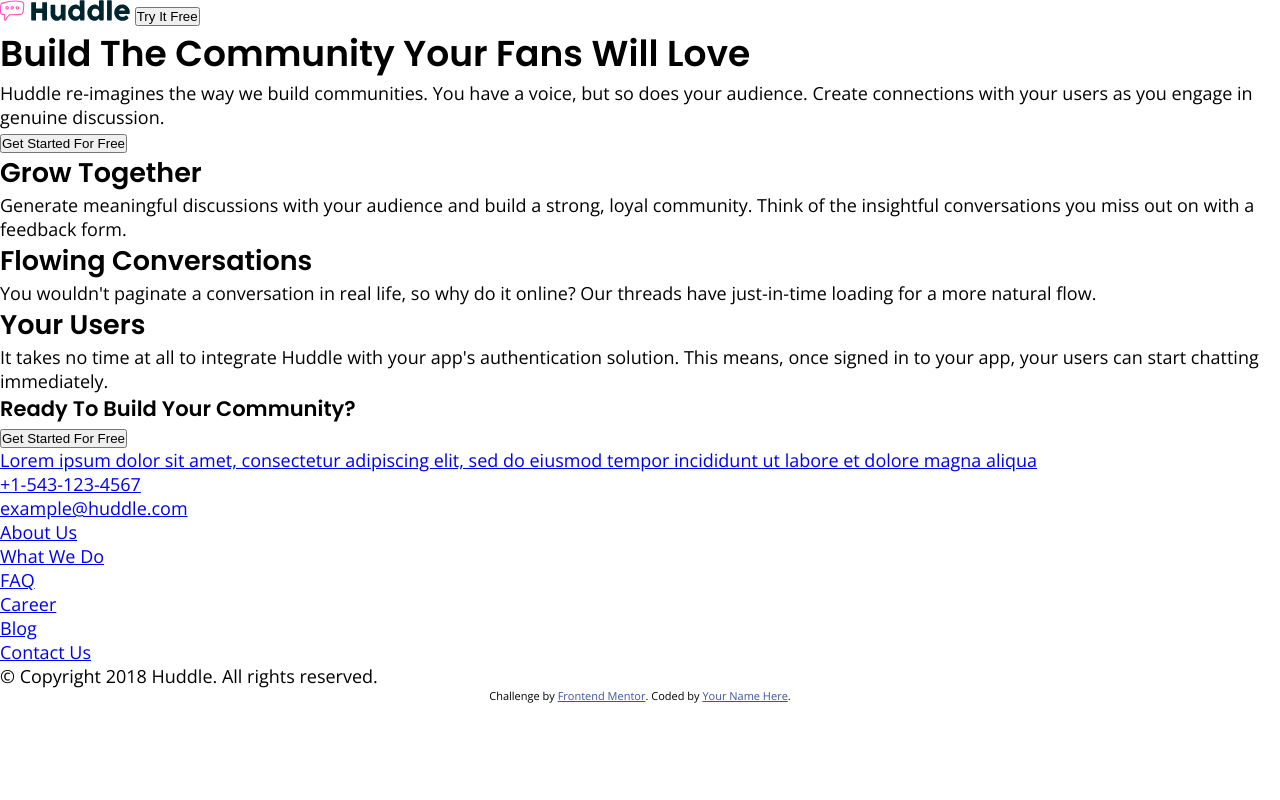
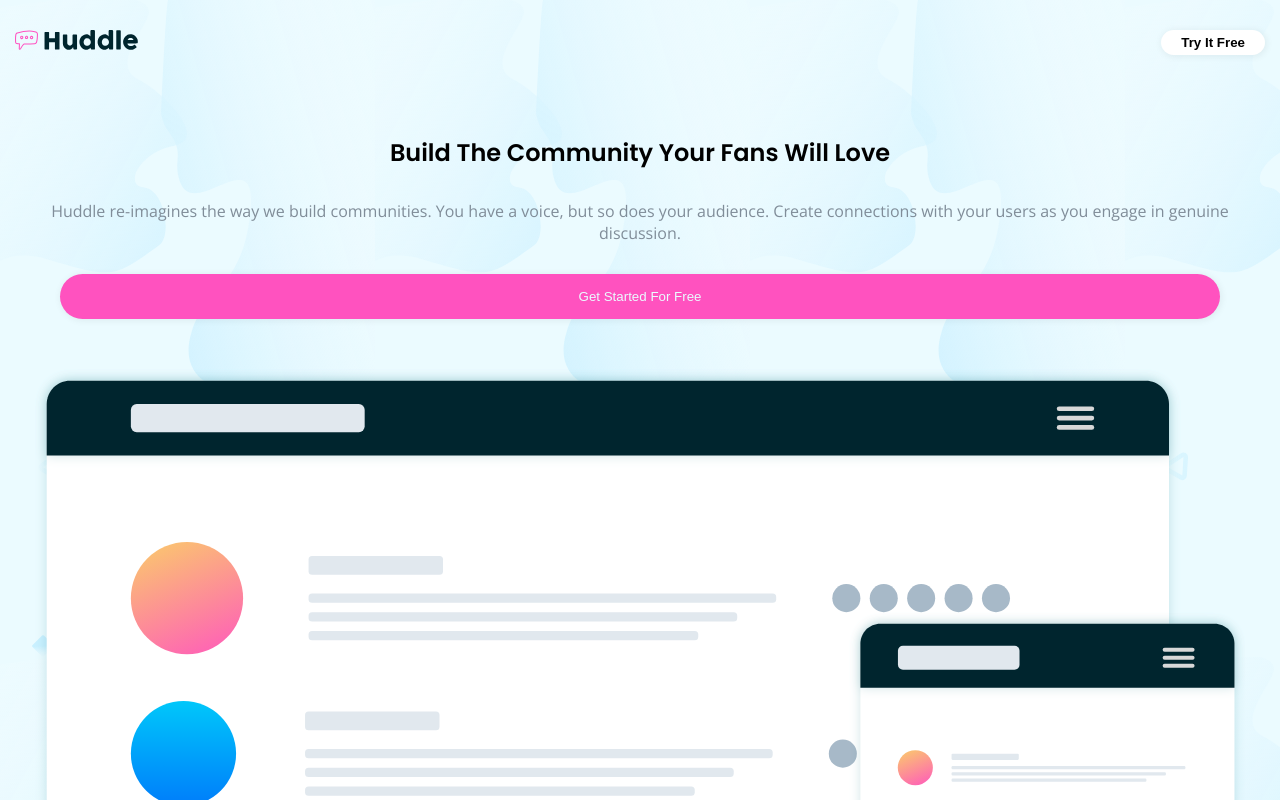
Before and after one commit to renancardosodev/huddle-ex, a plain HTML site: page index.html in a window 1280 px wide. Shown: the top 800 px of the page. Drawn offline with nearby package versions, Linux system fonts and the light colour scheme.

Commit message:
Segundo dia de exercicio

```diff
--- a/css/style.css
+++ b/css/style.css
@@ -23,23 +23,185 @@
     background-color: white;
     font-family: 'Open Sans', sans-serif;
     font-size: 1.8rem;
-    font-size: 400;
+    font-weight: 400;
+    text-align: center;
 }
 
-h1, h2, h3{
+h1, h2{
     font-family: 'Poppins', sans-serif;
+    text-align: center;
 }
 
+h1{
+    font-size: 2.4rem
+}
+
+h2{
+    font-size: 2.0rem
+}
+
+p{
+    color: var(--color_details);
+    font-size: 1.4rem;
+}
+
+
 header{
-    background-image: url();
+    background-color: var(--banner);
+    background-image: url(../images/bg-hero-mobile.svg);
+
+    display: flex;
+    flex-direction: column;
+    align-items: center;
+    justify-content: space-between;
+}
+
+nav{
+    padding: 30px 15px;
+    width: 100%;
+
+    display: flex;
+    justify-content: space-between;
+
 }
 
 img{
-    width: 130px;
+    height: 20px;
 }
 
+nav button{
+    background-color: white;
+    font-weight: 700;
+    padding: 5px 20px;
 
+    border-radius: 20px;
+    border: transparent;
+    box-shadow: 1px 1px 7px 1px rgba(0, 0, 0, 0.06);
+}
 
+.banner{
+    display: flex;
+    flex-direction: column;
+    gap: 30px;
 
-.attribution { font-size: 11px; text-align: center; }
+    padding: 50px 35px 20px 35px;
+}
+
+.banner p{
+    font-size: 1.6rem;
+}
+
+.banner img{
+    padding: 20px 0;
+    width: 100%;
+    height: auto;
+}
+
+.banner button{
+    background-color: var(--color_buttons);
+    color: var(--banner);
+    margin: 0 25px;
+    padding: 15px 20px;
+
+    border-radius: 30px;
+    border: transparent;
+    box-shadow: 1px 1px 7px 1px rgba(0, 0, 0, 0.06);
+}
+
+main{
+    padding: 20px 20px 200px 20px;
+    display: flex;
+    flex-direction: column;
+    gap: 30px;
+
+    position: relative;
+}
+
+section{
+    margin: 5px 0;
+    padding: 40px;
+    background-color: white;
+    border-radius: 20px;
+    box-shadow: 1px 1px 15px 2px rgba(0, 0, 0, 0.05);
+}
+
+section img{
+    width: 100%;
+    height: auto;
+    padding: 10px;
+}
+
+section h2{
+    margin-bottom: 15px;
+    margin-top: 30px;
+}
+
+.callAction{
+    position: absolute;
+    bottom: -60px;
+    left: 0;
+    right: 0;
+    margin: 0 10px;
+    padding: 40px 10px;
+}
+ h3{
+    font-size: 1.8rem
+ }
+
+.callAction button{
+    background-color: var(--color_buttons);
+    color: var(--banner);
+    margin: 20px 10px 0 10px;
+    padding: 13px 40px;
+
+    border-radius: 30px;
+    border: transparent;
+    box-shadow: 1px 1px 7px 1px rgba(0, 0, 0, 0.06);
+}
+
+footer{
+    background-color: var(--footer);
+    padding: 120px 15px 20px 15px;
+    text-align: left;
+
+    display: grid;
+    grid-template-rows: 1fr 1fr;
+    gap: 20px;
+}
+
+#logo{
+    width: 170px;
+    height: auto;
+}
+
+.informations img{
+    width: 15px;
+    height: auto;
+}
+
+.informations li{
+    display: grid;
+    grid-template-columns: 11% 89%;
+    margin-top: 25px;
+}
+
+.menu li{
+    margin: 20px 0;
+}
+
+.copy{
+    text-align: center;
+}
+
+li{
+    list-style: none;
+}
+
+a{
+    text-decoration: none;
+    color: var(--banner);
+}
+
+.attribution {
+    font-size: 11px; text-align: center; }
 .attribution a { color: hsl(228, 45%, 44%); }
--- a/index.html
+++ b/index.html
@@ -17,16 +17,19 @@
       <img src="images/logo.svg" alt="logo huddle">
       <button>Try It Free</button>
     </nav>
-
+    <div class="banner">
       <h1>Build The Community Your Fans Will Love</h1>
       <p>Huddle re-imagines the way we build communities. You have a voice, but so does your audience.
       Create connections with your users as you engage in genuine discussion.
       </p>
       <button>Get Started For Free</button>
+      <img src="images/illustration-mockups.svg" alt="janelas do desktop e mobile">
+    </div>
   </header>
 
   <main>
     <section>
+      <img src="images/illustration-grow-together.svg" alt="grow together">
       <h2>Grow Together</h2>
       <p>Generate meaningful discussions with your audience and build a strong, loyal community.
       Think of the insightful conversations you miss out on with a feedback form.
@@ -34,6 +37,7 @@
     </section>
 
     <section>
+      <img src="images/illustration-flowing-conversation.svg" alt="flowing conversation">
       <h2>Flowing Conversations</h2>
       <p>You wouldn't paginate a conversation in real life, so why do it online? Our threads
       have just-in-time loading for a more natural flow.
@@ -41,46 +45,59 @@
     </section>
 
     <section>
+      <img src="images/illustration-your-users.svg" alt="your users">
       <h2>Your Users</h2>
       <p>It takes no time at all to integrate Huddle with your app's authentication solution.
       This means, once signed in to your app, your users can start chatting immediately.
       </p>
     </section>
 
-    <section>
+    <section class="callAction">
       <h3>Ready To Build Your Community?</h3>
       <button>Get Started For Free</button>
     </section>
   </main>
 
   <footer>
-    <ul>
-      <li><a href="#">
-        Lorem ipsum dolor sit amet, consectetur adipiscing elit, sed do eiusmod tempor
-        incididunt ut labore et dolore magna aliqua
-      </a></li>
-      <li><a href="#">+1-543-123-4567</a></li>
-      <li><a href="mailto:example@huddle.com">example@huddle.com</a></li>
+    <div>
+      <img id="logo" src="images/Design_sem_nome-removebg-preview.png" alt="logo">
+      <ul class="informations">
+        <li>
+          <span><img src="images/icon-location.svg" aria-hidden="true"></span>
+          <a href="#">Lorem ipsum dolor sit amet, consectetur adipiscing elit, sed do eiusmod tempor
+          incididunt ut labore et dolore magna aliqua</a>
+        </li>
+        <li>
+          <span><img src="images/icon-phone.svg" aria-hidden="true"></span>
+          <a href="#">+1-543-123-4567</a>
+        </li>
+        <li>
+          <span><img src="images/icon-email.svg" aria-hidden="true"></span>
+          <a href="mailto:example@huddle.com">example@huddle.com</a>
+        </li>
       </ul>
+    </div>
 
+    <div class="menu">
       <ul>
         <li><a href="#">About Us</a></li>
         <li><a href="#">What We Do</a></li>
         <li><a href="#">FAQ</a></li>
       </ul>
-
       <ul>
         <li><a href="#">Career</a></li>
         <li><a href="#">Blog</a></li>
         <li><a href="#">Contact Us</a></li>
       </ul>
+    </div>
 
+    <div class="copy">
       <p>&copy; Copyright 2018 Huddle. All rights reserved.</p>
-
       <p class="attribution">
         Challenge by <a href="https://www.frontendmentor.io?ref=challenge" target="_blank">Frontend Mentor</a>.
         Coded by <a href="#">Your Name Here</a>.
       </p>
+    </div>
   </footer>
 </body>
 </html>
```
Also changed, not shown: images/Design_sem_nome-removebg-preview.png (added). Lines whose indentation alone changed are shown as unchanged.
